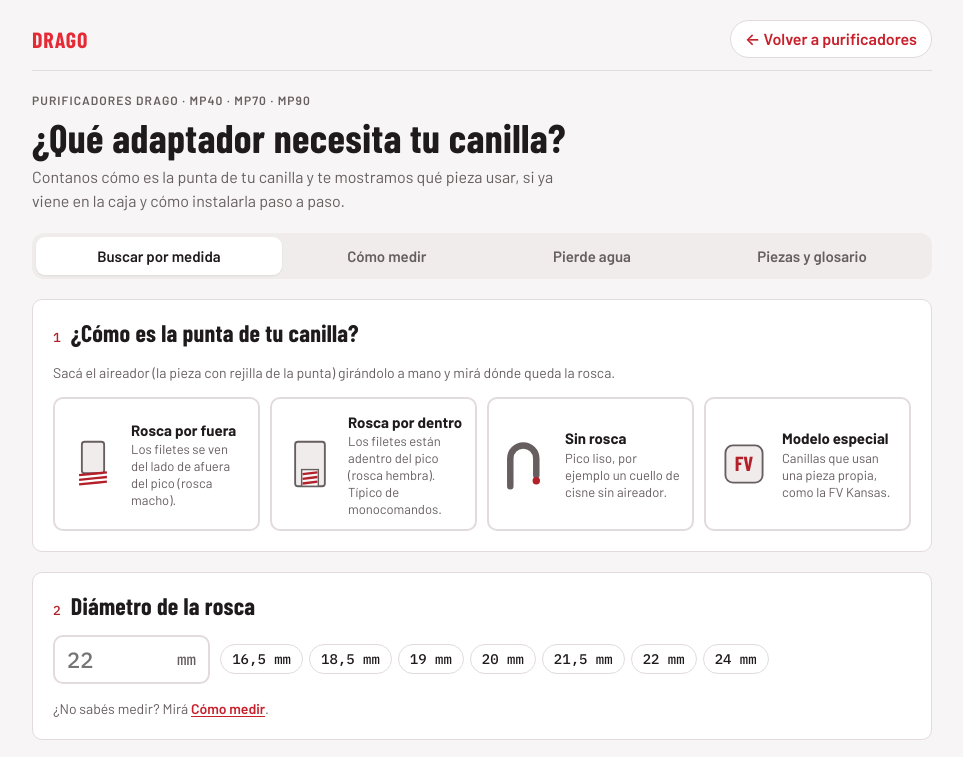
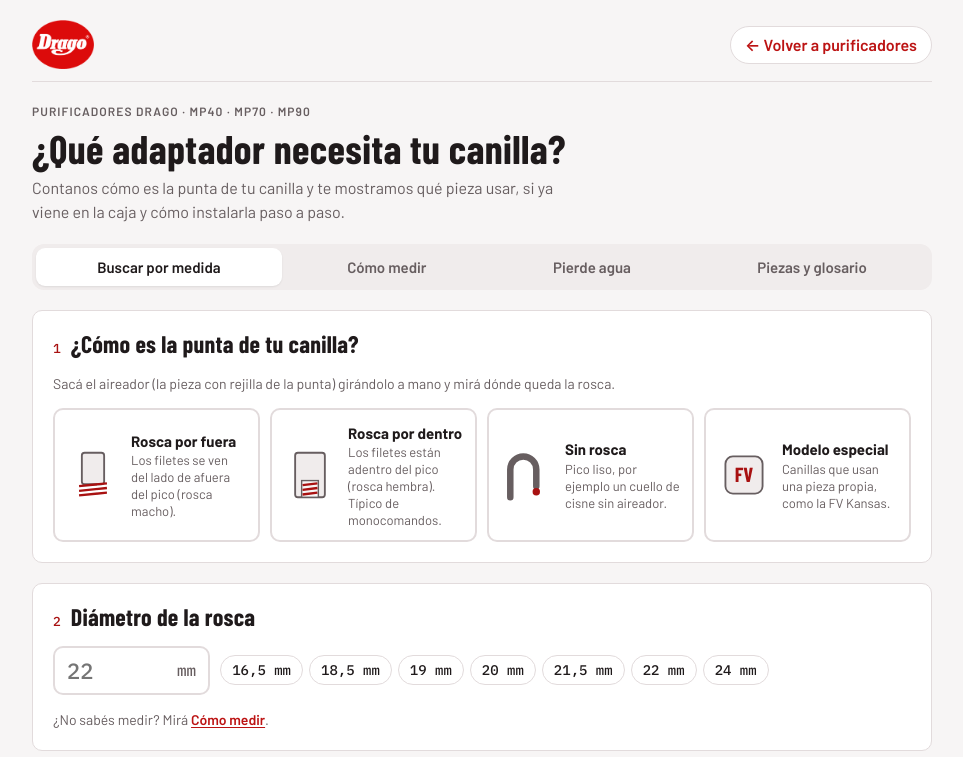
Before and after one commit to sodadrago/drago-canillas, a plain HTML site: page index.html in a window 1280 px wide. Shown: the top 757 px of the page, without its empty margins (158-1121 px from the left). Drawn offline with nearby package versions, Linux system fonts and the light colour scheme.

Commit message:
Agregar logo de Drago y usar el rojo exacto de la marca
Co-Authored-By: Claude Opus 5.5 <noreply@anthropic.com>
Claude-Session: https://claude.ai/code/session_01Y1jUuzPhTPq4vpsyyTCuSx

```diff
--- a/index.html
+++ b/index.html
@@ -5,9 +5,9 @@
 <style>
 /* Layout: herramienta de una columna; el resultado es un recorrido en dos tramos (llevar a 22 mm → armado común) */
 :root{
-  /* Rojo Drago (#E52A36) como color de marca; neutros cálidos */
+  /* Rojo Drago (#BC1313, del logo) como color de marca; neutros cálidos */
   --bg:#f7f5f5; --surface:#ffffff; --surface-2:#f0ecec; --fg:#1f1a1b; --muted:#675e60; --line:#e2dbdc;
-  --accent:#c8202b; --accent-fg:#ffffff; --brass:#b3202a; --brass-soft:#fbe4e6; --brand:#e52a36;
+  --accent:#bc1313; --accent-fg:#ffffff; --brass:#a81111; --brass-soft:#fbe3e3; --brand:#bc1313;
   --ok:#1f7a45; --ok-soft:#dcefe3; --warn:#93570a; --warn-soft:#f8ead2; --bad:#8f1d24; --bad-soft:#f6dedc;
   --photo:#ffffff;
   --f-display:"Barlow Condensed","Arial Narrow",Arial,sans-serif;
@@ -17,11 +17,11 @@
 }
 @media (prefers-color-scheme:dark){:root:not([data-theme="light"]){
   --bg:#171314; --surface:#211b1c; --surface-2:#2b2425; --fg:#f3eeee; --muted:#b5aaac; --line:#3d3335;
-  --accent:#ff6b74; --accent-fg:#2a0507; --brass:#ff8d94; --brass-soft:#3f1c1f; --brand:#e52a36;
+  --accent:#ff6b6b; --accent-fg:#2a0505; --brass:#ff8f8f; --brass-soft:#3f1b1b; --brand:#bc1313;
   --ok:#6fcf97; --ok-soft:#173727; --warn:#f0b65a; --warn-soft:#3b2c12; --bad:#f08a80; --bad-soft:#3d1b19; --photo:#f4f6f6; color-scheme:dark}}
 :root[data-theme="dark"]{
   --bg:#171314; --surface:#211b1c; --surface-2:#2b2425; --fg:#f3eeee; --muted:#b5aaac; --line:#3d3335;
-  --accent:#ff6b74; --accent-fg:#2a0507; --brass:#ff8d94; --brass-soft:#3f1c1f; --brand:#e52a36;
+  --accent:#ff6b6b; --accent-fg:#2a0505; --brass:#ff8f8f; --brass-soft:#3f1b1b; --brand:#bc1313;
   --ok:#6fcf97; --ok-soft:#173727; --warn:#f0b65a; --warn-soft:#3b2c12; --bad:#f08a80; --bad-soft:#3d1b19; --photo:#f4f6f6; color-scheme:dark}
 
 *{box-sizing:border-box}
@@ -111,7 +111,7 @@ figure.photo.llave-mini{max-width:180px;margin-top:8px}
 @media (max-width:640px){.medir-grid{grid-template-columns:1fr}}
 .topbar{display:flex;align-items:center;justify-content:space-between;gap:10px;flex-wrap:wrap;padding-bottom:12px;border-bottom:1px solid var(--line)}
 .topbar .marca{font-family:var(--f-display);font-weight:700;font-size:22px;letter-spacing:.04em;color:var(--brand);text-decoration:none;display:inline-flex;align-items:center}
-.topbar .marca img{height:48px;width:48px;display:block}
+.topbar .marca img{height:49px;width:auto;display:block}
 .topbar .volver{font-weight:600;color:var(--accent);text-decoration:none;border:1px solid var(--line);border-radius:999px;padding:6px 14px;background:var(--surface)}
 .tienda-cta{display:flex;flex-wrap:wrap;gap:10px;align-items:center;justify-content:space-between;background:var(--surface);border:1px solid var(--line);border-radius:var(--r);padding:16px 20px}
 .purga{display:grid;grid-template-columns:repeat(3,minmax(0,1fr));gap:8px}
@@ -153,7 +153,7 @@ footer{font-size:13px;color:var(--muted)}
 </style>
 
 <div class="wrap">
-  <div class="topbar"><a class="marca js-tienda" href="https://www.sodadrago.com.ar/">DRAGO</a><a class="volver js-purificadores" href="https://www.sodadrago.com.ar/purificadores/">← Volver a purificadores</a></div>
+  <div class="topbar"><a class="marca js-tienda" href="https://www.sodadrago.com.ar/" aria-label="Drago, ir a la tienda"><img src="fotos/logo-drago.png" alt="Drago" width="62" height="49"></a><a class="volver js-purificadores" href="https://www.sodadrago.com.ar/purificadores/">← Volver a purificadores</a></div>
   <header>
     <span class="eyebrow">Purificadores Drago · MP40 · MP70 · MP90</span>
     <h1>¿Qué adaptador necesita tu canilla?</h1>
```
Also changed, not shown: fotos/logo-drago.png (added).
